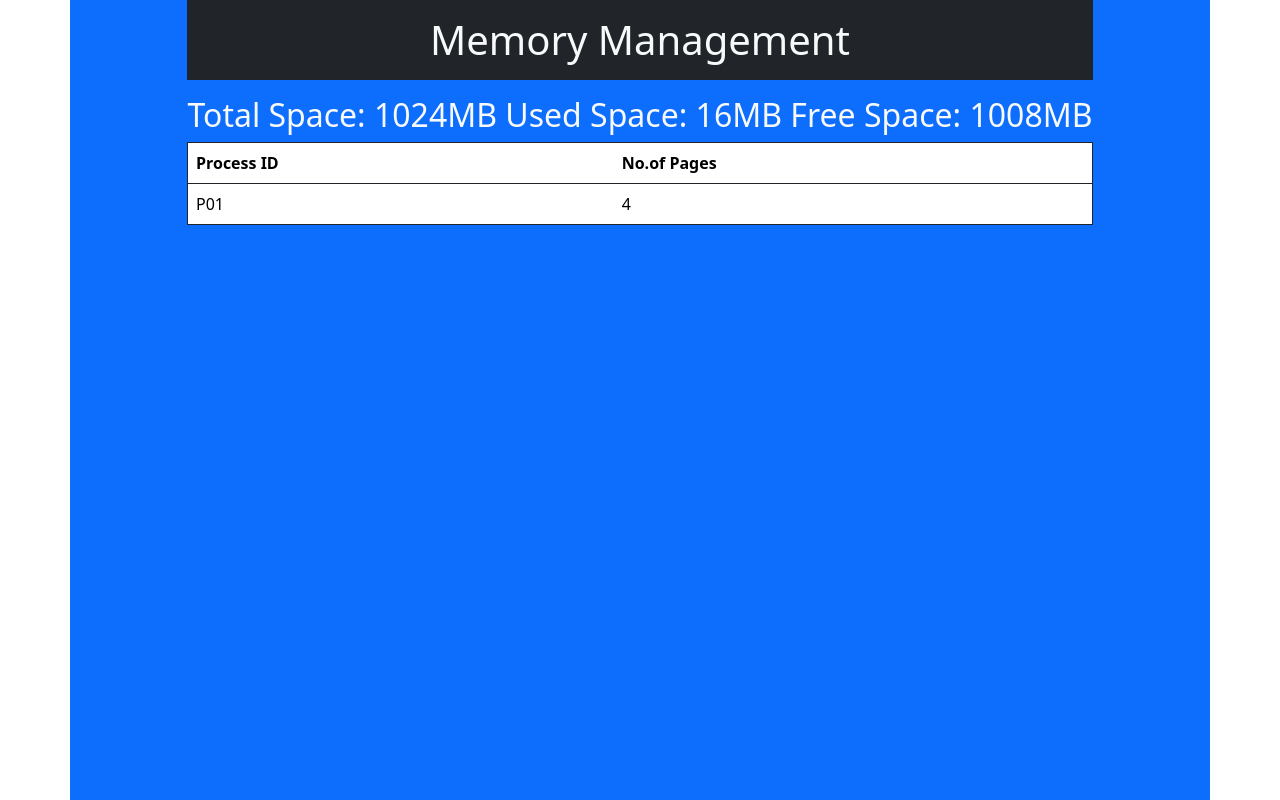
After one commit to YahyaZakariyya/OperatingSystem, a Django app: page /memoryManagement/ in a window 1280 px wide. The commit adds this page. Run offline with Django 4.2, Linux system fonts and the light colour scheme; data comes from the database, SQL or seed files in the repository.

Commit message:
memory management added

```diff
--- a/OperatingSystem/urls.py
+++ b/OperatingSystem/urls.py
@@ -22,6 +22,8 @@ urlpatterns = [
     path('admin/', admin.site.urls, name='admin'),
     path('',views.home,name="home"),
     path('processManagement/',views.processManagement,name="processManagement"),
-    path('fcfs/',views.fcfs,name="fcfs"),
-    path('priority/',views.priority,name="priority"),
+    path('processManagement/dispatchProcess/',views.dispatchProcess,name="dispatchProcess"),
+    path('processManagement/dispatchProcess/fcfs/',views.fcfs,name="fcfs"),
+    path('processManagement/dispatchProcess/priority/',views.priority,name="priority"),
+    path('memoryManagement/',views.memoryManagement,name="memoryManagement"),
 ]
--- a/OperatingSystem/views.py
+++ b/OperatingSystem/views.py
@@ -1,12 +1,19 @@
 from django.shortcuts import render
-from django.http import HttpResponseRedirect
+# from django.http import HttpResponseRedirect
 from processes.models import processes
+from math import ceil
 
 def home(request):
     data = {
         "title":"Operating Systems",
     }
     return render(request, 'index.html', data)
+
+def dispatchProcess(request):
+    data = {
+        "title":"Dispatch Process",
+    }
+    return render(request, "dispatchProcess.html",data)
 
 def processManagement(request):
     data = {
@@ -28,11 +35,7 @@ def fcfs(request):
     dictonary = {}
     count = 0
     gantt_chart = []
-    process_states = {}
     for i in process_table:
-        process_states[i.process_id] = list()
-    for i in process_table:
-        start = count
         gantt_chart.append(count)
         if count < i.arrival_time:
             gantt_chart.append('idle')
@@ -114,3 +117,26 @@ def priority(request):
     }
 
     return render(request, "schedualing.html", data)
+
+
+def memoryManagement(request):
+    memorySize = 1024
+    frameSize = 4
+    usedMemory = 0
+    process_table = processes.objects.all()
+    dictonary = {}
+    for i in process_table:
+        if usedMemory + ceil(i.memory/frameSize) > memorySize:
+            continue
+        usedMemory += ceil(i.memory/frameSize)
+        dictonary[i.process_id] = ceil(i.memory/frameSize)
+    usedMemory*=frameSize
+    freeMemory = memorySize-usedMemory
+    data = {
+        "title":"Memory Management",
+        "page_size":dictonary,
+        "total_space":memorySize,
+        "used_space":usedMemory,
+        "free_space":freeMemory,
+    }
+    return render(request, "memoryManagement.html", data)
--- a/templates/footer.html
+++ b/templates/footer.html
@@ -1,3 +1,4 @@
+</div>
 </div>
 </body>
 </html>
--- a/templates/header.html
+++ b/templates/header.html
@@ -10,5 +10,6 @@
     <title>{{title}}</title>
 </head>
 <body>
-    <div class="container">
+    <div class="container min-vh-100 bg-primary">
     <!-- <h1 class=" col-md-10 mx-auto text-center m-5 bg-info h1"><a href="{% url 'home' %}">Main Menu</a></h1> -->
+    <div class="container col-md-10 mx-auto vh-100">
--- a/templates/index.html
+++ b/templates/index.html
@@ -1,14 +1,13 @@
 {% extends 'base.html' %}
 {% block content %}
 
-<div class="container col-md-10 mx-auto">
 <h1 class="text-center bg-dark text-light py-3">YZ Operating System</h1>
 
 <div class="container text-center bg-light">
     <!-- <div class="row justify-content-center"> -->
     <div class="d-grid gap-2 col-5 mx-auto py-2">
         <a class="btn btn-lg btn-primary rounded-0" href="{% url 'processManagement' %}">Process Management</a>
-        <a class="btn btn-lg btn-primary rounded-0" href="">Memory Management</a>
+        <a class="btn btn-lg btn-primary rounded-0" href="{% url 'memoryManagement' %}">Memory Management</a>
         <a class="btn btn-lg btn-primary rounded-0" href="">I/O Management</a>
     </div>
 </div>
--- /dev/null
+++ b/templates/memoryManagement.html
@@ -0,0 +1,21 @@
+{% extends "base.html" %}
+{% block content %}
+
+<h1 class="text-center bg-dark text-light py-3">{{title}}</h1>
+
+<h2 class="text-center bg-primary text-light my-0 py-2">Total Space: {{total_space}}MB   Used Space: {{used_space}}MB  Free Space: {{free_space}}MB</h2>
+<table class='table border border-dark'>
+    <thead class="bg-dark text-light">
+        <th scope='col'>Process ID</th>
+        <th scope='col'>No.of Pages</th>
+    </thead>
+    <tbody>
+        {%for x, y in page_size.items %}
+        <tr>
+            <td>{{x}}</td>
+            <td>{{y}}</td>
+        </tr>
+        {% endfor %}
+    </tbody>
+</table>
+{% endblock content %}
--- a/templates/process.html
+++ b/templates/process.html
@@ -1,6 +1,6 @@
 {% extends "base.html" %}
 {% block content %}
-<div class="container col-md-10 mx-auto">
+
 <h1 class="text-center bg-dark text-light py-3">Process Management</h1>
 
 <h2 class="text-center bg-primary text-light my-0 py-2">Process Table</h2>
@@ -22,5 +22,4 @@
         {% endfor %}
     </tbody>
 </table>
-</div>
 {% endblock content %}
--- a/templates/processManagement.html
+++ b/templates/processManagement.html
@@ -1,15 +1,15 @@
 {% extends 'base.html' %}
 {% block content %}
 
-<div class="container col-md-10 mx-auto">
 <h1 class="text-center bg-dark text-light py-3">{{title}}</h1>
 
 <div class="container text-center bg-light">
     <!-- <div class="row justify-content-center"> -->
     <div class="d-grid gap-2 col-5 mx-auto py-2">
         <a class="btn btn-lg btn-primary rounded-0" href="/admin/processes">Create Process</a>
-        <a class="btn btn-lg btn-primary rounded-0" href="">Destroy Process</a>
-        <a class="btn btn-lg btn-primary rounded-0" href="">Dispatch Process</a>
+        <a class="btn btn-lg btn-primary rounded-0" href="/admin/processes">Change Process Priority</a>
+        <a class="btn btn-lg btn-primary rounded-0" href="/admin/processes">Delete Process</a>
+        <a class="btn btn-lg btn-primary rounded-0" href="{% url 'dispatchProcess' %}">Dispatch Process</a>
     </div>
 </div>
 {% endblock content %}
```
Also changed, not shown: templates/dispatchProcess.html (added, +12 -0 lines), templates/schedualing.html (+8 -10 lines).
